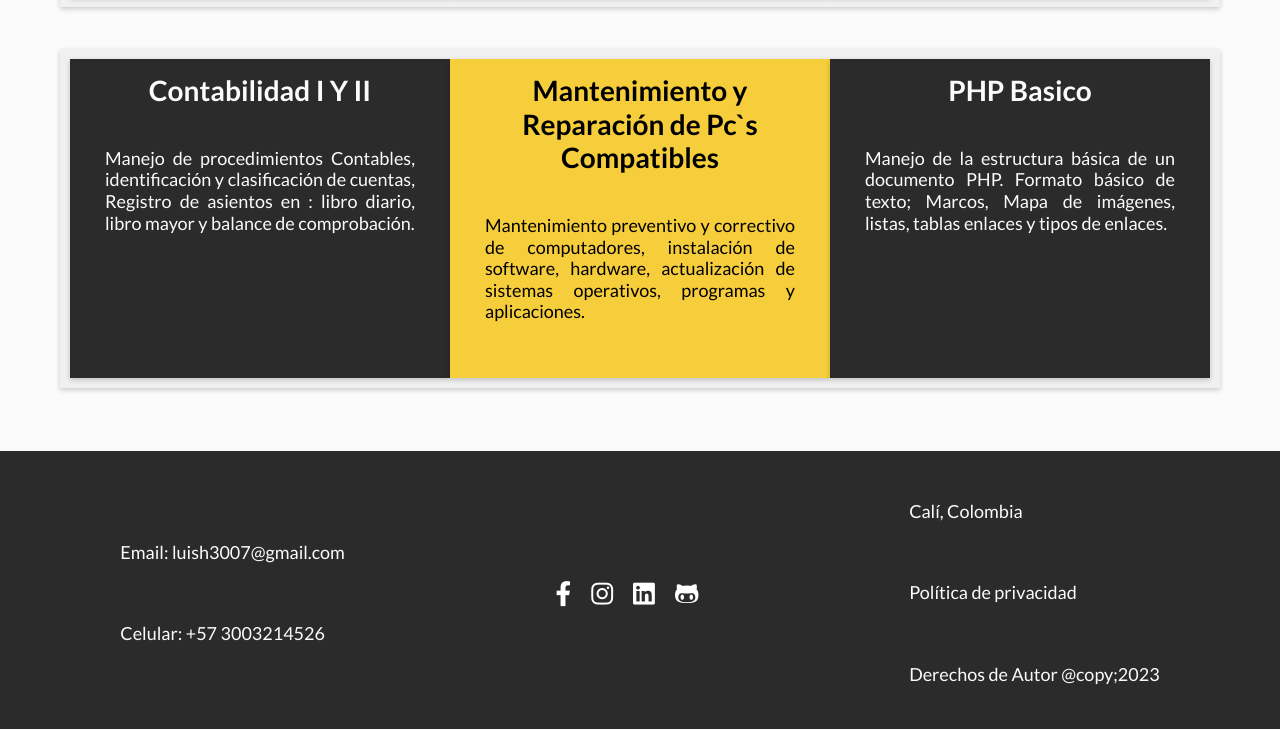
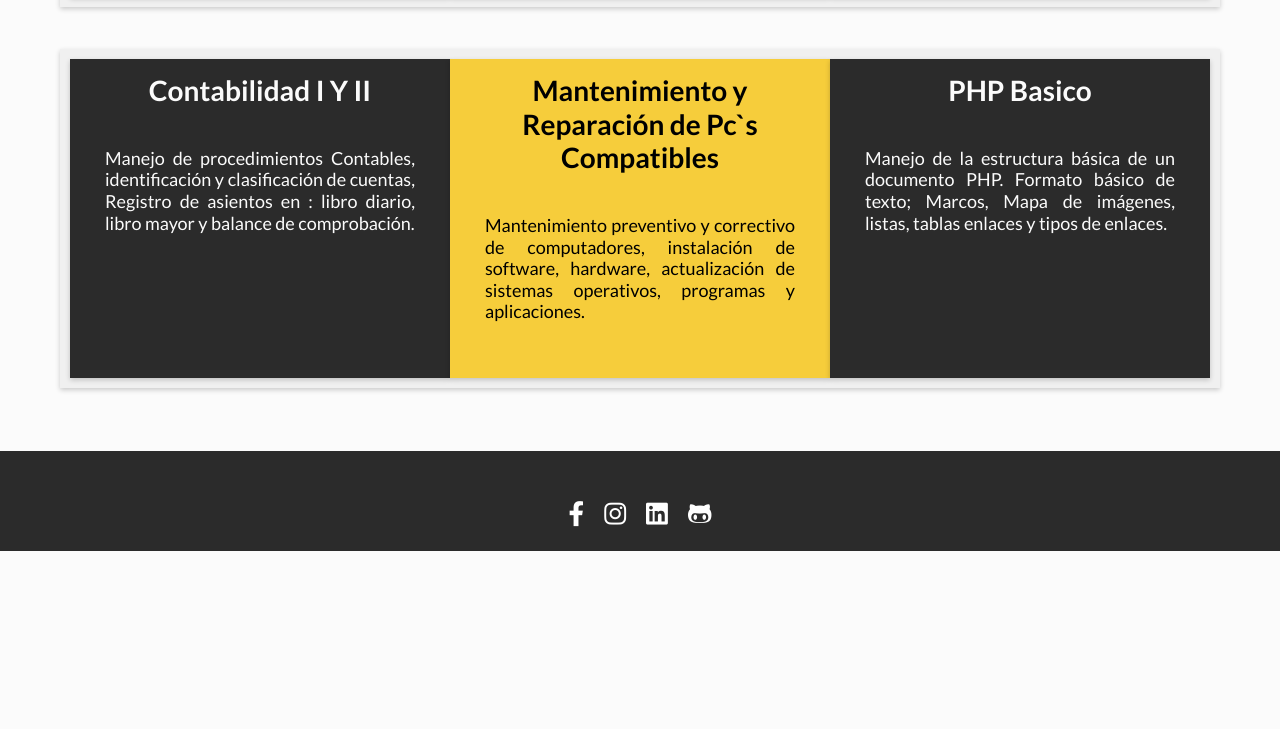
Before and after one commit to Vzlano31/Proyecto-latam-2, a plain HTML site: page index.html in a window 1280 px wide. Shown: the part 3284-4013 px from the top of the page. After the commit the page ends 3835 px from the top, so only its background shows below. Drawn offline with Linux system fonts and the light colour scheme.

Commit message:
cambios footer

```diff
--- a/css/styles.css
+++ b/css/styles.css
@@ -234,21 +234,13 @@ footer{
     text-align: center;
     color: #fbfbfb;
     width: 100%;
-    padding: 10px 10px;
-    height:auto;
+    padding: 40px 30px;
+    height:100px;
+    min-width:380px;
 
 
 }
 
- .pie-pagina {
-
-
-    display: flex;
-    flex-direction: row;
-    align-items: center;
-    justify-content: space-around;
-
-}
 
 .pie-pagina i{
     color: #ffffff;
@@ -261,7 +253,7 @@ footer{
     display: flex;
     flex-direction: row;
     align-items:center;
-    justify-content: space-evenly;
+    justify-content: center;
 
 
 }
@@ -394,6 +386,8 @@ footer{
 .box:hover {
     transform: translateY(-5px);
 }
+
+
 
     /*----------------------------------------------------- Botoom----------- */
     .boton {
@@ -543,4 +537,6 @@ h2{
     text-align: center;
 }
 
+
+
   }
--- a/index.html
+++ b/index.html
@@ -24,14 +24,11 @@
 
             <img  class="img-foto" src="img/10.png" alt="imagen-de perfil" >
 
-
-
                 <div class="bografia">
                  <h1 > Hola! Soy Luis </h1>
                 <p>
                     Ingeniero informático con una pasión desbordante por el diseño gráfico y la publicidad. Me apasiona explorar la intersección entre la tecnología y la creatividad para crear soluciones innovadoras y visualmente impactantes.</p>
                 <a class=" boton" href="doc/curriculum.pdf" download="Cv-personal"> Descargar mi CV </a>
-
 
                 </div>
 
@@ -102,8 +99,6 @@
 
             </div>
 
-
-
         </section>
 
 
@@ -141,17 +136,11 @@
                 </div>
             </div>
         </section>
-        </section>
+
 
     </main>
     <footer>
     <div class="pie-pagina">
-
-
-        <div  class="informacion">
-            <p> Email: luish3007@gmail.com</p>
-            <p> Celular: +57 3003214526</p>
-        </div>
         <div class=" iconos-redes ">
             <div> <a  href="https://www.facebook.com/luis.herrera.54390?mibextid=ZbWKwL
                 " target="_blank"><i class="fa-brands fa-facebook-f" alt="icono de facebook"></i> </a>  </div>
@@ -159,14 +148,8 @@
             <div><a href= "https://ve.linkedin.com/" target="_blank"><i class="fa-brands fa-linkedin" alt="icono de linkedin"></i></a>      </div>
             <div> <a  href="https://github.com/" target="_blank"> <i class="fa-brands fa-github-alt" alt="icocno git hub"></i> </a> </div>
         </div>
-        <div class="derechos">
-            <p> Calí, Colombia</p>
-            <p> Política de privacidad</p>
-            <p> Derechos de Autor @copy;2023</p>
+
     </div>
-    </div>
-
-
     </footer>
 
     <script src="js/main.js"></script>
```
Lines whose indentation alone changed are shown as unchanged.
